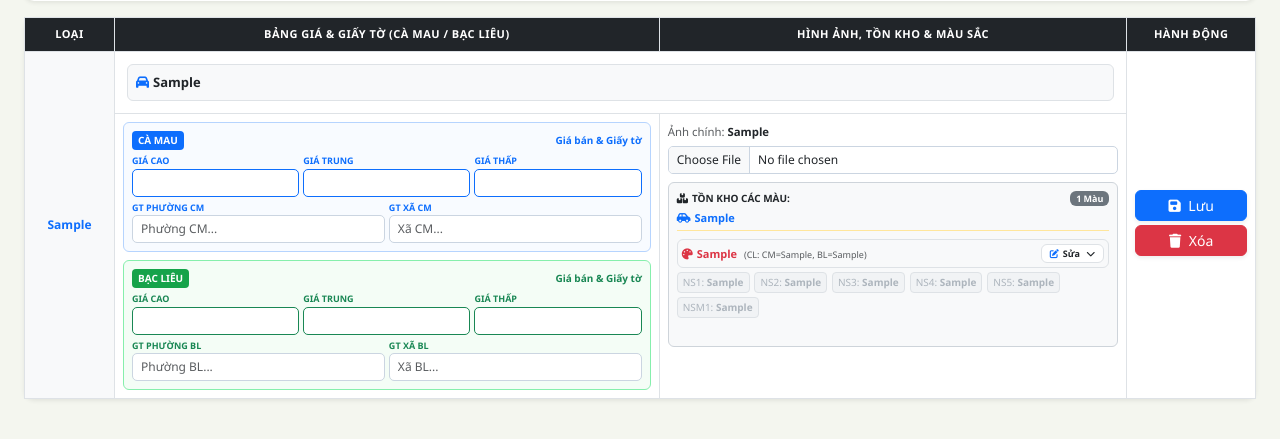
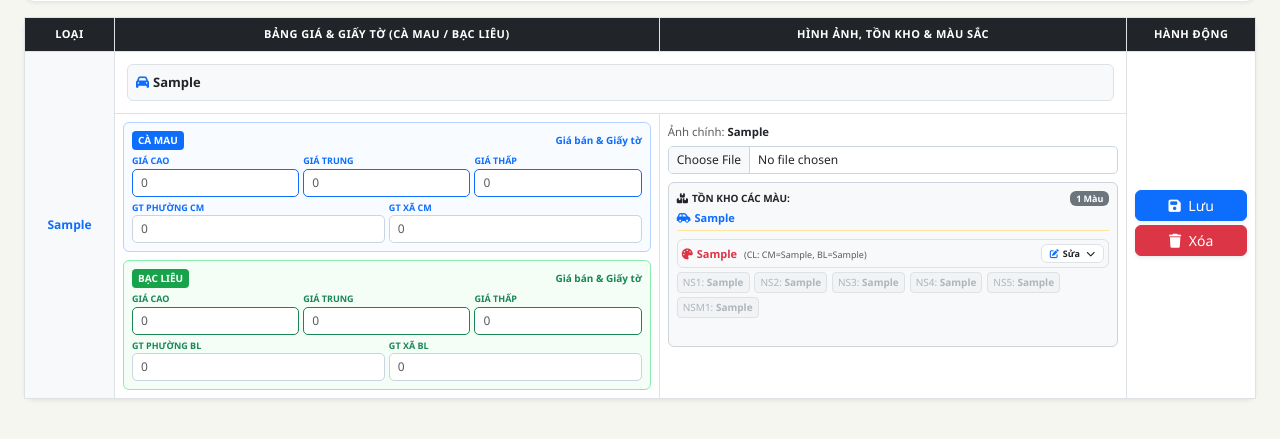
Before and after one commit to nghdang2404-png/nsm, a Flask app: template templates/admin.html in a window 1280 px wide. Shown: the part 260-699 px from the top of the page. Run offline with Flask 3, Linux system fonts and the light colour scheme; the template is opened without the code that fills it: most values are stand-ins (such as "Sample title", 1, 10 or a date in 2020).

Commit message:
cap nhat

```diff
--- a/templates/admin.html
+++ b/templates/admin.html
@@ -1,6 +1,6 @@
-{% extends "base.html" %}
+{% extends "base.html" %}[cite: 7]
 
-{% block title %}Quản trị - Hệ thống Nam Sương{% endblock %}
+{% block title %}Quản trị - Hệ thống Nam Sương{% endblock %}[cite: 7]
 
 {% block extra_css %}
 <style>
@@ -251,25 +251,25 @@
                                 <div class="row g-1 mb-1">
                                     <div class="col-4">
                                         <span class="price-label-tag text-primary">Giá Cao</span>
-                                        <input type="number" name="gia_cm_cao" value="{{ xe.gia_cm_cao|default(0) }}" form="form_edit_{{ xe.id }}" class="form-control form-control-sm border-primary">
+                                        <input type="number" name="gia_cm_cao" value="{{ xe.gia_cm_cao if xe.gia_cm_cao and xe.gia_cm_cao != 0 else '' }}" placeholder="0" form="form_edit_{{ xe.id }}" class="form-control form-control-sm border-primary">
                                     </div>
                                     <div class="col-4">
                                         <span class="price-label-tag text-primary">Giá Trung</span>
-                                        <input type="number" name="gia_cm_trung" value="{{ xe.gia_cm_trung|default(0) }}" form="form_edit_{{ xe.id }}" class="form-control form-control-sm border-primary">
+                                        <input type="number" name="gia_cm_trung" value="{{ xe.gia_cm_trung if xe.gia_cm_trung and xe.gia_cm_trung != 0 else '' }}" placeholder="0" form="form_edit_{{ xe.id }}" class="form-control form-control-sm border-primary">
                                     </div>
                                     <div class="col-4">
                                         <span class="price-label-tag text-primary">Giá Thấp</span>
-                                        <input type="number" name="gia_cm_thap" value="{{ xe.gia_cm_thap|default(0) }}" form="form_edit_{{ xe.id }}" class="form-control form-control-sm border-primary">
+                                        <input type="number" name="gia_cm_thap" value="{{ xe.gia_cm_thap if xe.gia_cm_thap and xe.gia_cm_thap != 0 else '' }}" placeholder="0" form="form_edit_{{ xe.id }}" class="form-control form-control-sm border-primary">
                                     </div>
                                 </div>
                                 <div class="row g-1">
                                     <div class="col-6">
                                         <span class="price-label-tag text-primary">GT Phường CM</span>
-                                        <input type="number" name="gia_gt_phuong_cm" value="{{ xe.gia_gt_phuong_cm|default(0) }}" form="form_edit_{{ xe.id }}" class="form-control form-control-sm" placeholder="Phường CM...">
+                                        <input type="number" name="gia_gt_phuong_cm" value="{{ xe.gia_gt_phuong_cm if xe.gia_gt_phuong_cm and xe.gia_gt_phuong_cm != 0 else '' }}" placeholder="0" form="form_edit_{{ xe.id }}" class="form-control form-control-sm">
                                     </div>
                                     <div class="col-6">
                                         <span class="price-label-tag text-primary">GT Xã CM</span>
-                                        <input type="number" name="gia_gt_xa_cm" value="{{ xe.gia_gt_xa_cm|default(0) }}" form="form_edit_{{ xe.id }}" class="form-control form-control-sm" placeholder="Xã CM...">
+                                        <input type="number" name="gia_gt_xa_cm" value="{{ xe.gia_gt_xa_cm if xe.gia_gt_xa_cm and xe.gia_gt_xa_cm != 0 else '' }}" placeholder="0" form="form_edit_{{ xe.id }}" class="form-control form-control-sm">
                                     </div>
                                 </div>
                             </div>
@@ -283,25 +283,25 @@
                                 <div class="row g-1 mb-1">
                                     <div class="col-4">
                                         <span class="price-label-tag text-success">Giá Cao</span>
-                                        <input type="number" name="gia_bl_cao" value="{{ xe.gia_bl_cao|default(0) }}" form="form_edit_{{ xe.id }}" class="form-control form-control-sm border-success">
+                                        <input type="number" name="gia_bl_cao" value="{{ xe.gia_bl_cao if xe.gia_bl_cao and xe.gia_bl_cao != 0 else '' }}" placeholder="0" form="form_edit_{{ xe.id }}" class="form-control form-control-sm border-success">
                                     </div>
                                     <div class="col-4">
                                         <span class="price-label-tag text-success">Giá Trung</span>
-                                        <input type="number" name="gia_bl_trung" value="{{ xe.gia_bl_trung|default(0) }}" form="form_edit_{{ xe.id }}" class="form-control form-control-sm border-success">
+                                        <input type="number" name="gia_bl_trung" value="{{ xe.gia_bl_trung if xe.gia_bl_trung and xe.gia_bl_trung != 0 else '' }}" placeholder="0" form="form_edit_{{ xe.id }}" class="form-control form-control-sm border-success">
                                     </div>
                                     <div class="col-4">
                                         <span class="price-label-tag text-success">Giá Thấp</span>
-                                        <input type="number" name="gia_bl_thap" value="{{ xe.gia_bl_thap|default(0) }}" form="form_edit_{{ xe.id }}" class="form-control form-control-sm border-success">
+                                        <input type="number" name="gia_bl_thap" value="{{ xe.gia_bl_thap if xe.gia_bl_thap and xe.gia_bl_thap != 0 else '' }}" placeholder="0" form="form_edit_{{ xe.id }}" class="form-control form-control-sm border-success">
                                     </div>
                                 </div>
                                 <div class="row g-1">
                                     <div class="col-6">
                                         <span class="price-label-tag text-success">GT Phường BL</span>
-                                        <input type="number" name="gia_gt_phuong_bl" value="{{ xe.gia_gt_phuong_bl|default(0) }}" form="form_edit_{{ xe.id }}" class="form-control form-control-sm" placeholder="Phường BL...">
+                                        <input type="number" name="gia_gt_phuong_bl" value="{{ xe.gia_gt_phuong_bl if xe.gia_gt_phuong_bl and xe.gia_gt_phuong_bl != 0 else '' }}" placeholder="0" form="form_edit_{{ xe.id }}" class="form-control form-control-sm">
                                     </div>
                                     <div class="col-6">
                                         <span class="price-label-tag text-success">GT Xã BL</span>
-                                        <input type="number" name="gia_gt_xa_bl" value="{{ xe.gia_gt_xa_bl|default(0) }}" form="form_edit_{{ xe.id }}" class="form-control form-control-sm" placeholder="Xã BL...">
+                                        <input type="number" name="gia_gt_xa_bl" value="{{ xe.gia_gt_xa_bl if xe.gia_gt_xa_bl and xe.gia_gt_xa_bl != 0 else '' }}" placeholder="0" form="form_edit_{{ xe.id }}" class="form-control form-control-sm">
                                     </div>
                                 </div>
                             </div>
@@ -367,13 +367,13 @@
                                                 <div class="col-6">
                                                     <div class="p-1 rounded bg-light border">
                                                         <span class="price-label-tag text-primary">CL Cà Mau:</span>
-                                                        <input type="number" name="edit_chenh_lech_cm_{{ mau.id }}" value="{{ mau.chenh_lech_cm|default(0) }}" form="form_edit_{{ xe.id }}" class="form-control form-control-sm">
+                                                        <input type="number" name="edit_chenh_lech_cm_{{ mau.id }}" value="{{ mau.chenh_lech_cm if mau.chenh_lech_cm and mau.chenh_lech_cm != 0 else '' }}" placeholder="0" form="form_edit_{{ xe.id }}" class="form-control form-control-sm">
                                                     </div>
                                                 </div>
                                                 <div class="col-6">
                                                     <div class="p-1 rounded bg-light border">
                                                         <span class="price-label-tag text-success">CL Bạc Liêu:</span>
-                                                        <input type="number" name="edit_chenh_lech_bl_{{ mau.id }}" value="{{ mau.chenh_lech_bl|default(0) }}" form="form_edit_{{ xe.id }}" class="form-control form-control-sm">
+                                                        <input type="number" name="edit_chenh_lech_bl_{{ mau.id }}" value="{{ mau.chenh_lech_bl if mau.chenh_lech_bl and mau.chenh_lech_bl != 0 else '' }}" placeholder="0" form="form_edit_{{ xe.id }}" class="form-control form-control-sm">
                                                     </div>
                                                 </div>
                                             </div>
```
